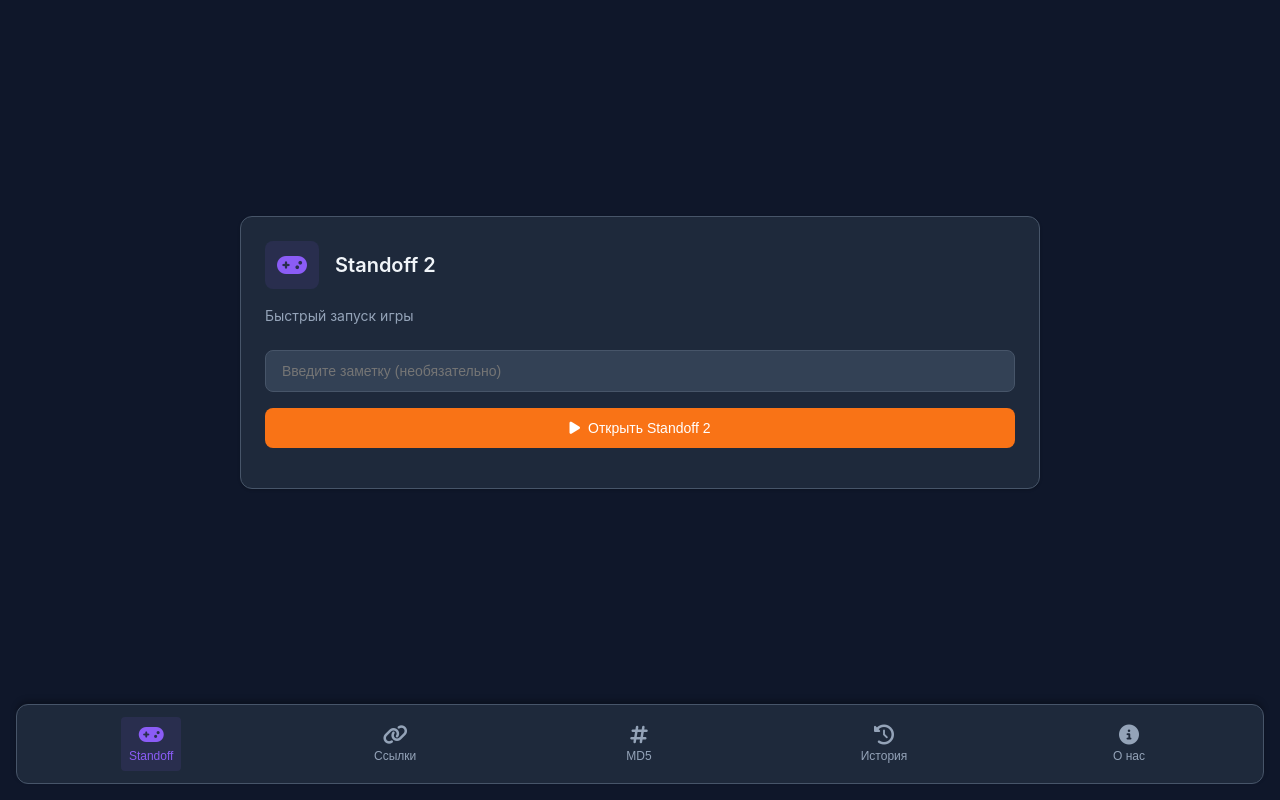
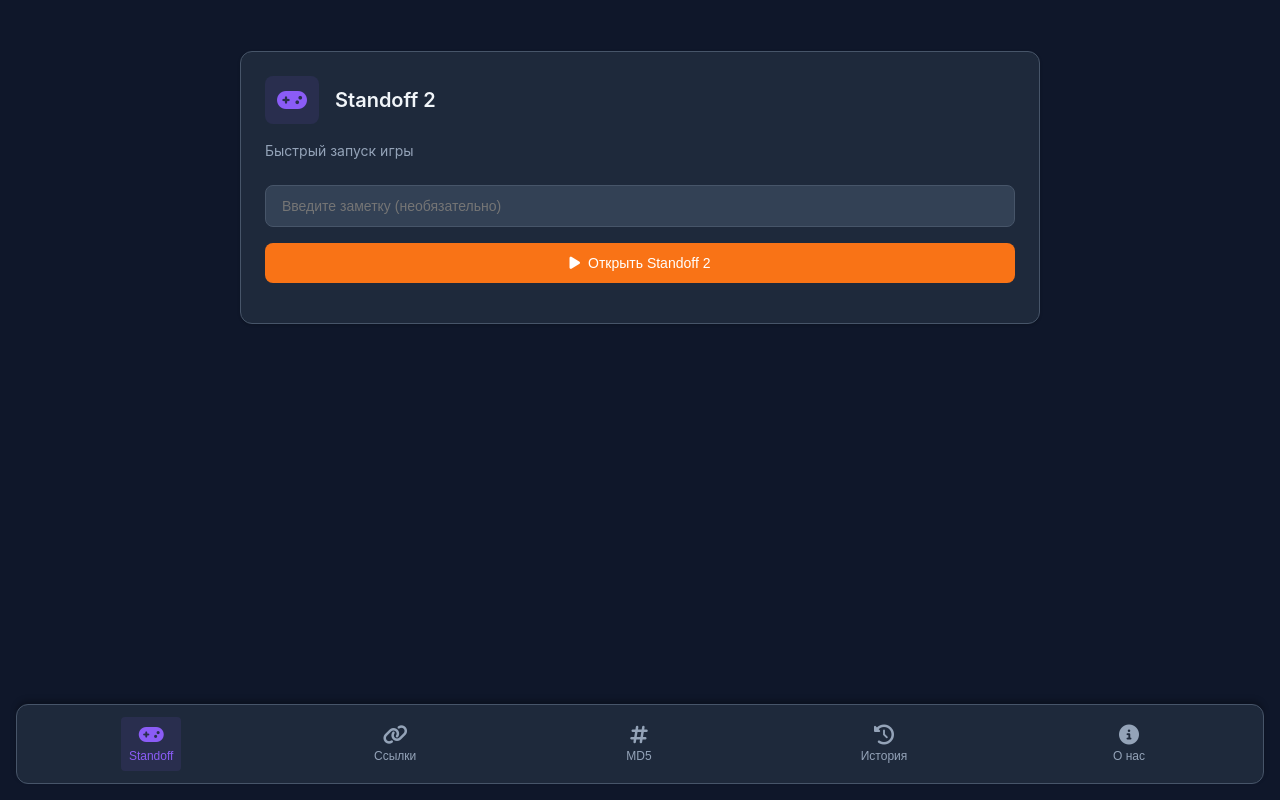
Before and after one commit to boris7-max/BROWN-LINK, a plain HTML site: page index.html in a window 1280 px wide. Drawn offline with Linux system fonts and the light colour scheme.

Commit message:
Update styles.css

```diff
--- a/styles.css
+++ b/styles.css
@@ -57,7 +57,7 @@ body {
 /* ===== КОНТЕНТ ===== */
 .content {
     margin-bottom: 1rem;
-    padding-top: 200px;
+    padding-top: 35px;
 }
 
 .page {
```
